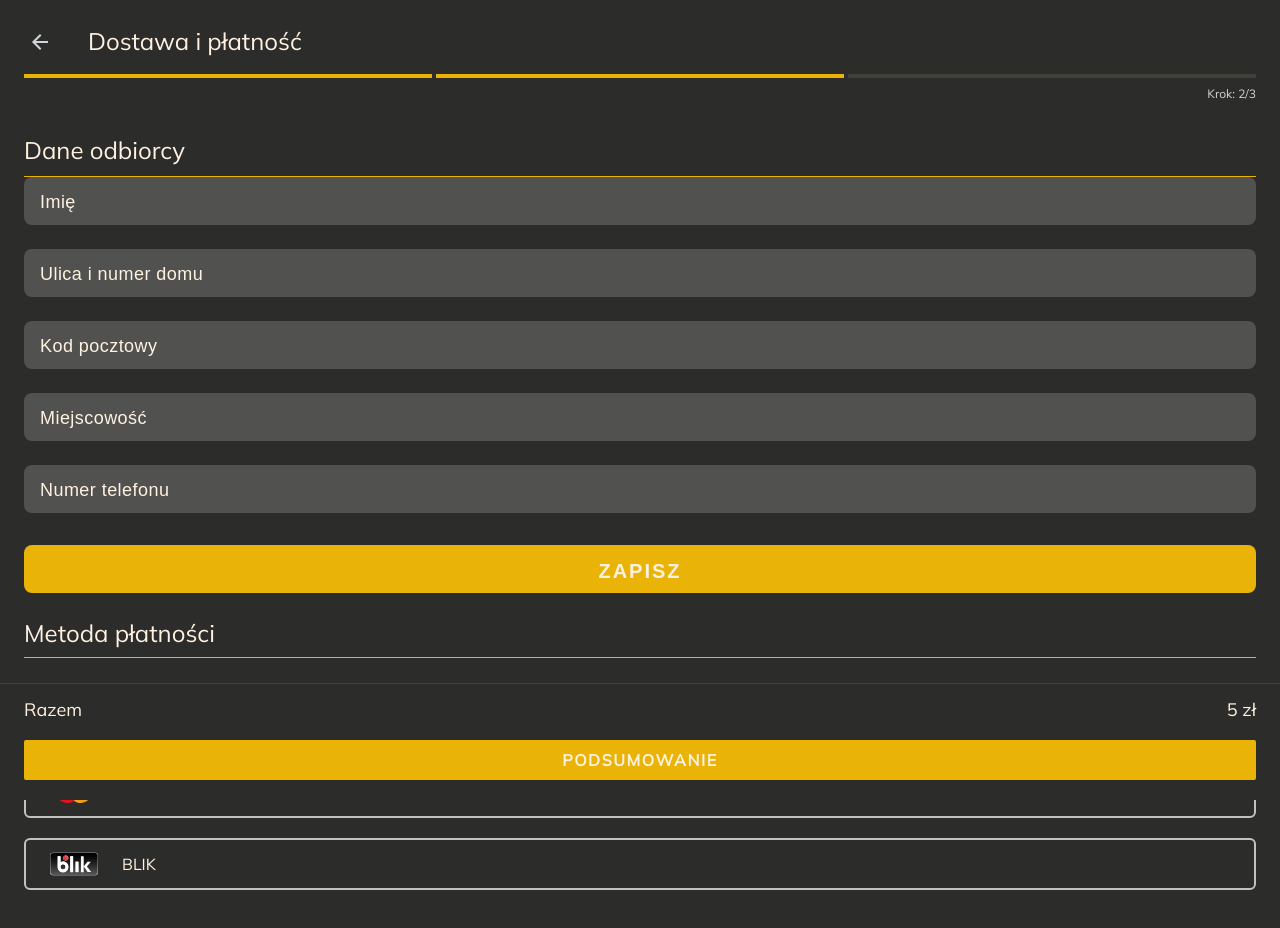
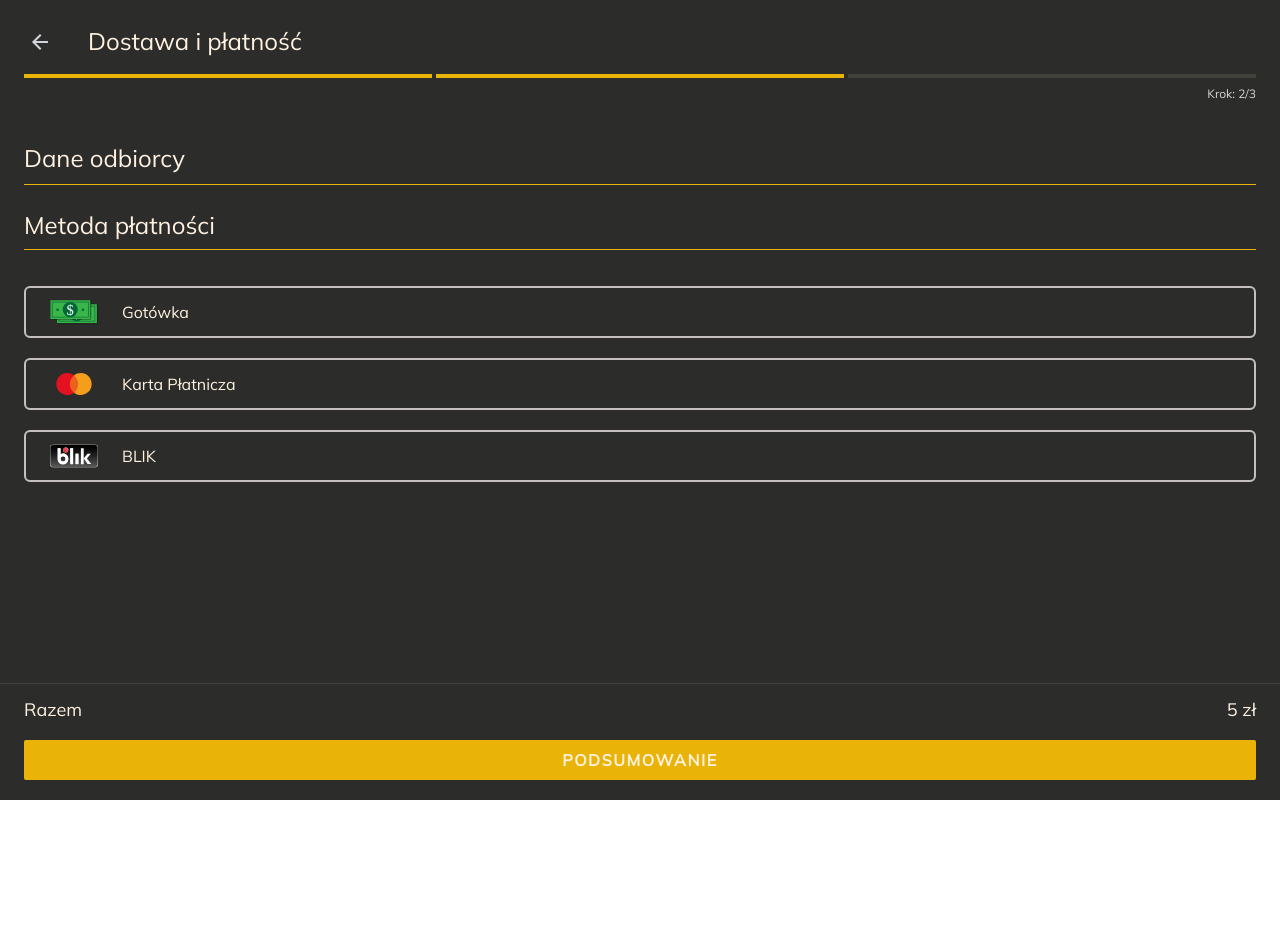
Before and after one commit to maxszymanski/burrito, a React (Vite) app: page /order in a window 1280 px wide. Shown: the top 928 px of the page. After the commit the page ends 800 px from the top, so only its background shows below. Built offline with nearby package versions, Linux system fonts and the light colour scheme; a web font is replaced by a local one.

Commit message:
create form to change delivery adress

```diff
--- a/src/context/PriceContext.tsx
+++ b/src/context/PriceContext.tsx
@@ -3,16 +3,25 @@ import {
     getTotalCardPrice,
     getTotalCartQuantity,
 } from '../features/cart/cartSlice'
-import { createContext, useContext } from 'react'
+import { createContext, useContext, useState } from 'react'
 
 const PriceContext = createContext()
 
 const PriceProvider = ({ children }) => {
+    const [paymentMethod, setPaymentMethod] = useState(null)
+    const [isFormShow, setIsFormShow] = useState(false)
     const totalCartQuantity = useSelector(getTotalCartQuantity)
     const totalCartPrice: number = useSelector(getTotalCardPrice)
     const shipping = totalCartPrice >= 60 ? 0 : 5
     const discount: number = +(totalCartPrice * 0.1).toFixed(2)
     const total = totalCartPrice + shipping - discount
+
+    const handleSetPaymentMenthod = (e) => {
+        setPaymentMethod(e.target.value)
+    }
+    const handleShowForm = () => {
+        setIsFormShow((is) => !is)
+    }
 
     return (
         <PriceContext.Provider
@@ -22,6 +31,10 @@ const PriceProvider = ({ children }) => {
                 shipping,
                 discount,
                 total,
+                paymentMethod,
+                handleSetPaymentMenthod,
+                isFormShow,
+                handleShowForm,
             }}
         >
             {children}
--- a/src/features/cart/DeliveryAdress.tsx
+++ b/src/features/cart/DeliveryAdress.tsx
@@ -1,9 +1,11 @@
 import Loader from '../../ui/Loader'
 import { useUser } from '../authentication/useUser'
 import DeliveryForm from './DeliveryForm'
+import { usePrice } from '../../context/PriceContext'
 
 function DeliveryAdress() {
     const { user, isAuthenticated, isLoading } = useUser()
+    const { isFormShow, handleShowForm } = usePrice()
     const userData = user?.user_metadata
     const storedDeliveryData = localStorage.getItem('deliveryData')
     const shippingData = storedDeliveryData
@@ -13,27 +15,47 @@ function DeliveryAdress() {
     if (isLoading) return <Loader />
 
     return (
-        <div className="mt-5 small:mt-8">
+        <div className="mt-5 small:mt-10">
             <h4 className="text-2xl pb-2.5 border-b-[1px] border-yellow-500">
                 Dane odbiorcy
             </h4>
-            {(isAuthenticated || shippingData) && (
+            {(isAuthenticated || shippingData) && !isFormShow && (
                 <div className="flex justify-between items-end my-6">
                     <div className="text-sm small:text-base leading-5 pb-1">
-                        <p>{userData?.userName || shippingData.name}</p>
-                        <p>{userData?.street || shippingData.streetUser}</p>
                         <p>
-                            {userData?.zipCode || shippingData.zipCodeUser}{' '}
-                            {userData?.city || shippingData.cityUser}
+                            {shippingData
+                                ? shippingData.name
+                                : userData?.userName}
                         </p>
-                        <p>{userData?.phone || shippingData.phoneUser}</p>
+                        <p>
+                            {shippingData
+                                ? shippingData.streetUser
+                                : userData?.street}
+                        </p>
+                        <p>
+                            {shippingData
+                                ? shippingData.zipCodeUser
+                                : userData?.zipCode}{' '}
+                            {shippingData
+                                ? shippingData.cityUser
+                                : userData?.city}
+                        </p>
+                        <p>
+                            {shippingData
+                                ? shippingData.phoneUser
+                                : userData?.phone}
+                        </p>
                     </div>
-                    <button className="text-yellow-500 p-1">Zmień</button>
+                    <button
+                        className="text-yellow-500 p-1"
+                        onClick={handleShowForm}
+                    >
+                        Zmień
+                    </button>
                 </div>
             )}
-            {!isAuthenticated && !isLoading && !shippingData && (
-                <DeliveryForm />
-            )}
+            {(!isAuthenticated && !isLoading && !shippingData) ||
+                (isFormShow && <DeliveryForm onReset={handleShowForm} />)}
         </div>
     )
 }
--- a/src/features/cart/DeliveryForm.tsx
+++ b/src/features/cart/DeliveryForm.tsx
@@ -1,9 +1,11 @@
 import { useForm } from 'react-hook-form'
 import Button from '../../ui/Button'
 import FormRow from '../../ui/FormRow'
+import { usePrice } from '../../context/PriceContext'
 
-function DeliveryForm() {
+function DeliveryForm({ onReset }) {
     const { register, formState, handleSubmit, reset } = useForm()
+    const { handleShowForm } = usePrice()
     const { errors } = formState
     const inputClass =
         'w-full h-8 accent-yellow-500 focus:outline-none focus:ring small:h-12 focus:ring-yellow-500 focus:ring-offset-2 placeholder:text-lg px-4 pt-1 placeholder:text-mywhite placeholder:font-scope placeholder:tracking-wide rounded-lg text-mywhite font-scope text-sm small:text-base focus:pt-0 bg-[rgba(138,139,136,0.4)]'
@@ -11,12 +13,14 @@ function DeliveryForm() {
     const onSubmit = (deliveryData) => {
         localStorage.setItem('deliveryData', JSON.stringify(deliveryData))
         reset()
+        handleShowForm()
+
         // Wyczyść dane z formularza lub wykonaj inne działania po zakończeniu
         // np. przekierowanie do kolejnego widoku
     }
 
     return (
-        <div>
+        <div className="mt-8">
             <form onSubmit={handleSubmit(onSubmit)} className=" ">
                 <FormRow error={errors?.name?.message}>
                     <input
@@ -111,8 +115,12 @@ function DeliveryForm() {
                     `}
                     />
                 </FormRow>
-                <Button onClick={() => {}} type="w-full mt-2">
-                    Zapisz
+                <Button type="w-full mt-2">Zapisz</Button>
+                <Button
+                    onClick={onReset}
+                    type="w-full mt-4 bg-red-500 focus:bg-red-500"
+                >
+                    Anuluj
                 </Button>
             </form>
         </div>
--- a/src/features/cart/OrderCart.tsx
+++ b/src/features/cart/OrderCart.tsx
@@ -1,50 +1,23 @@
-import { useNavigate } from 'react-router-dom'
 import CartStep from './CartStep'
 import DeliveryAdress from './DeliveryAdress'
-import { IoMdArrowBack } from 'react-icons/io'
 import SummaryButton from '../../ui/SummaryButton'
-import PaymentButton from '../../ui/PaymentButton'
+import PaymentMethod from './PaymentMethod'
+import OrderCartHeader from './OrderCartHeader'
+import { usePrice } from '../../context/PriceContext'
 
 function OrderCart() {
-    const navigate = useNavigate()
+    const { isFormShow } = usePrice()
     return (
-        <div className="relative pb-32">
-            <div className="flex gap-8 items-center mb-4  text-2xl">
-                <button
-                    onClick={() => navigate(-1)}
-                    className="text-gray-300 p-1 mt-0.5"
-                >
-                    <IoMdArrowBack />
-                </button>
-                <h3>Dostawa i płatność</h3>
-            </div>
+        <div className="relative ">
+            <OrderCartHeader />
             <CartStep one={true} two={true} />
             <DeliveryAdress />
-            <div className="pt-5 small:pt-6">
-                <h4 className="text-2xl pb-2 border-b-[1px] border-yellow-500">
-                    Metoda płatności
-                </h4>
-                <div className="flex flex-col items-start mt-6 space-y-3 small:space-y-5 small:mt-9">
-                    <PaymentButton
-                        value="Gotówka"
-                        alt="logo gotówki"
-                        src="/money.svg"
-                    >
-                        Gotówka
-                    </PaymentButton>
-                    <PaymentButton
-                        value="Karta płatnicza"
-                        alt="Logo mastercard"
-                        src="/mastercard.svg"
-                    >
-                        Karta Płatnicza
-                    </PaymentButton>
-                    <PaymentButton value="BLIK" alt="Logo blik" src="/blik.svg">
-                        BLIK
-                    </PaymentButton>
-                </div>
-            </div>
-            <SummaryButton />
+            {!isFormShow && (
+                <>
+                    <PaymentMethod />
+                    <SummaryButton />
+                </>
+            )}
         </div>
     )
 }
--- /dev/null
+++ b/src/features/cart/OrderCartHeader.tsx
@@ -0,0 +1,19 @@
+import { IoMdArrowBack } from 'react-icons/io'
+import { useNavigate } from 'react-router-dom'
+
+function OrderCartHeader() {
+    const navigate = useNavigate()
+    return (
+        <div className="flex gap-8 items-center mb-4  text-2xl">
+            <button
+                onClick={() => navigate(-1)}
+                className="text-gray-300 p-1 mt-0.5"
+            >
+                <IoMdArrowBack />
+            </button>
+            <h3>Dostawa i płatność</h3>
+        </div>
+    )
+}
+
+export default OrderCartHeader
--- /dev/null
+++ b/src/features/cart/PaymentMethod.tsx
@@ -0,0 +1,32 @@
+import PaymentButton from '../../ui/PaymentButton'
+
+function PaymentMethod() {
+    return (
+        <div className="pt-5 small:pt-6 pb-32">
+            <h4 className="text-2xl pb-2 border-b-[1px] border-yellow-500">
+                Metoda płatności
+            </h4>
+            <div className="flex flex-col items-start mt-6 space-y-3 small:space-y-5 small:mt-9">
+                <PaymentButton
+                    value="Gotówka"
+                    alt="logo gotówki"
+                    src="/money.svg"
+                >
+                    Gotówka
+                </PaymentButton>
+                <PaymentButton
+                    value="Karta płatnicza"
+                    alt="Logo mastercard"
+                    src="/mastercard.svg"
+                >
+                    Karta Płatnicza
+                </PaymentButton>
+                <PaymentButton value="BLIK" alt="Logo blik" src="/blik.svg">
+                    BLIK
+                </PaymentButton>
+            </div>
+        </div>
+    )
+}
+
+export default PaymentMethod
--- /dev/null
+++ b/src/features/cart/Summary.tsx
@@ -0,0 +1,5 @@
+function Summary() {
+    return <div></div>
+}
+
+export default Summary
--- a/src/ui/PaymentButton.tsx
+++ b/src/ui/PaymentButton.tsx
@@ -1,4 +1,5 @@
 import { ReactNode } from 'react'
+import { usePrice } from '../context/PriceContext'
 
 function PaymentButton({
     value,
@@ -11,11 +12,13 @@ function PaymentButton({
     alt: string
     children: ReactNode
 }) {
+    const { handleSetPaymentMenthod } = usePrice()
     return (
         <button
             type="button"
             value={value}
             className="w-full border-[1px] border-[#c4c0c0] rounded-md py-1  px-6 text-sm text-left focus:border-yellow-500  focus:outline-none small:border-2 small:text-base flex items-center gap-6"
+            onClick={handleSetPaymentMenthod}
         >
             <img
                 src={src}
```
